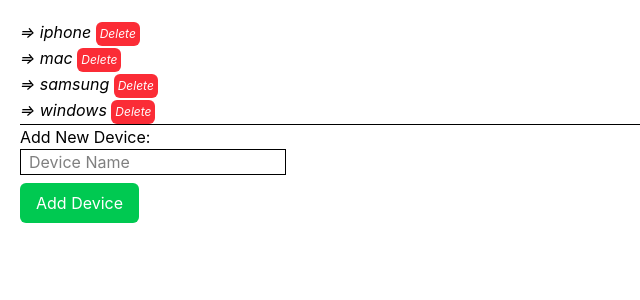
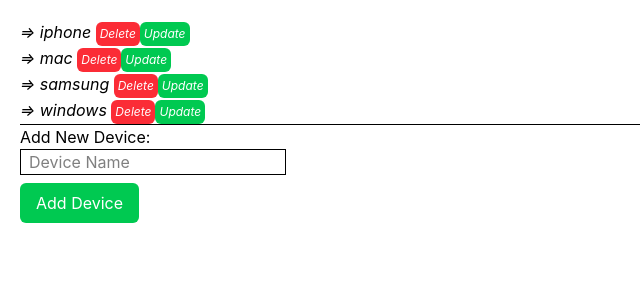
Before and after one commit to ayoub-jabiri/react-course, a React (Vite) app: page / in a window 1280 px wide. Shown: the top 300 px of the page, without its empty margins (0-640 px from the left). Built offline with nearby package versions, Linux system fonts and the light colour scheme.

Commit message:
Finished update array course

```diff
--- a/src/components/TheArray.jsx
+++ b/src/components/TheArray.jsx
@@ -22,6 +22,14 @@
             >
                 Delete
             </button>
+            <button
+                className="bg-green-500 text-white text-xs rounded-md p-1 cursor-pointer"
+                onClick={() => {
+                    handleUpdate(device.id);
+                }}
+            >
+                Update
+            </button>
         </i>
     ));
 
@@ -31,6 +39,18 @@
         // newDevices.splice(index, 1);
 
         const newDevices = devices.filter((device) => device.id != id);
+        setDevices([...newDevices]);
+    }
+
+    function handleUpdate(id) {
+        const newDevices = devices.map((device) => {
+            if (device.id == id) {
+                device.title += "ssss";
+            }
+
+            return device;
+        });
+
         setDevices([...newDevices]);
     }
 
```
